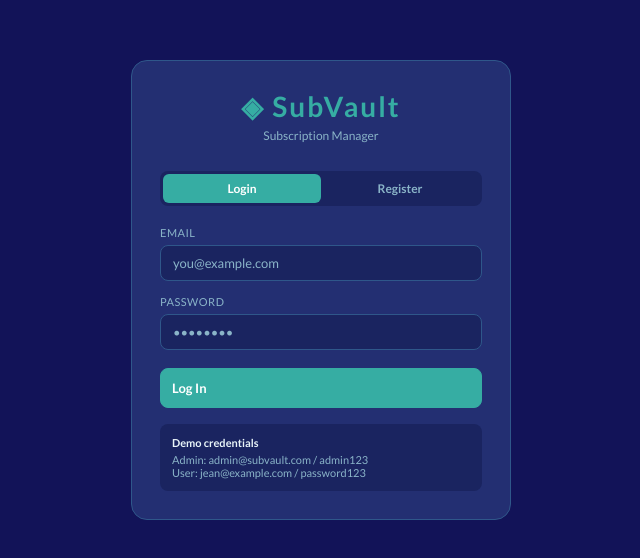
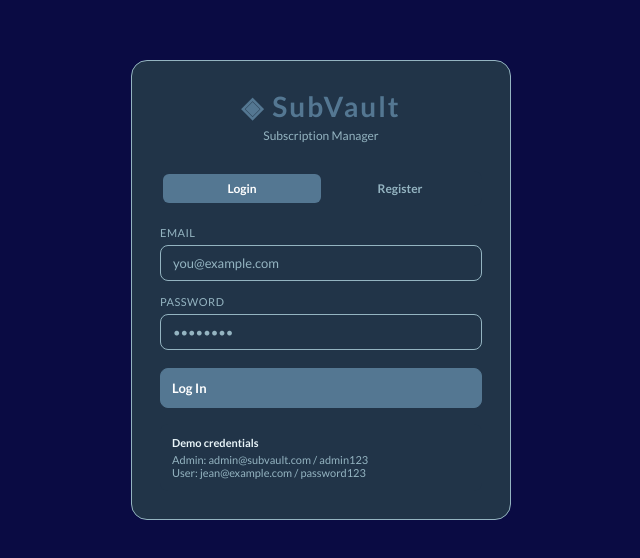
Before and after one commit to LyfaSD/SubVault, a React (Vite) app in the folder frontend/: page /login in a window 1280 px wide. Shown: the part 110-668 px from the top of the page, without its empty margins (319-959 px from the left). Built offline with nearby package versions, Linux system fonts and the light colour scheme; no server answers; the HTML template or start-up script is replaced by a standard one.

Commit message:
updating color palette

```diff
--- a/frontend/src/index.css
+++ b/frontend/src/index.css
@@ -1,15 +1,15 @@
 *, *::before, *::after { box-sizing: border-box; margin: 0; padding: 0; }
 
 :root {
-  --bg:       #121358;
-  --surface:  #232F72;
-  --surface2: #1a2460;
-  --border:   #2F578A;
+  --bg:       #0a0b43;
+  --surface:  #213448;
+  --surface2: #213448;
+  --border:   #94B4C1;
   --text:     #e8f4f8;
-  --muted:    #8ab4c8;
-  --accent:   #36ADA3;
-  --accent2:  #2d9189;
-  --green:    #36ADA3;
+  --muted:    #94B4C1;
+  --accent:   #547792;
+  --accent2:  #547792;
+  --green:    #547792;
   --amber:    #f5a623;
   --red:      #f04545;
   --red-soft: #ff6b6b;
```
